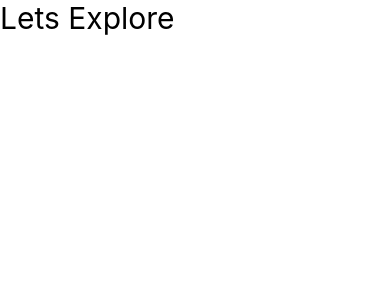
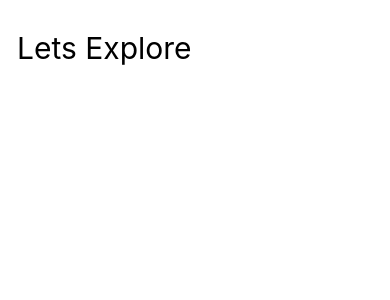
Before and after one commit to nafis200/React-native-first, a React Native app: screen / in a window 390 px wide. Shown: the top 300 px of the page. Built offline with nearby package versions, Linux system fonts and the light colour scheme; some icons are missing.

Commit message:
space-padding add

```diff
--- a/components1/Title.jsx
+++ b/components1/Title.jsx
@@ -1,5 +1,5 @@
 
-import { View, Text,SafeAreaView } from 'react-native'
+import { View, Text,SafeAreaView, ScrollView } from 'react-native'
 import React from 'react'
 import PropTypes from "prop-types"
 import { FontAwesomeIcon } from '@fortawesome/react-native-fontawesome'
@@ -7,11 +7,15 @@ import { faEnvelope } from '@fortawesome/free-solid-svg-icons'
 const Title = (props) => {
   return (
     <SafeAreaView>
+      <ScrollView>
+      <View style={{flex:1, flexDirection:'row', alignItems: 'center',justifyContent:'space-between',paddingTop:30,paddingLeft:17,paddingRight:26}}>
       <Text style={{fontSize:30}}>{props.title}</Text>
       <FontAwesomeIcon icon={faEnvelope}
        style={{color:'white'}}
        size={32}
       />
+      </View>
+      </ScrollView>
     </SafeAreaView>
   )
 }
```
